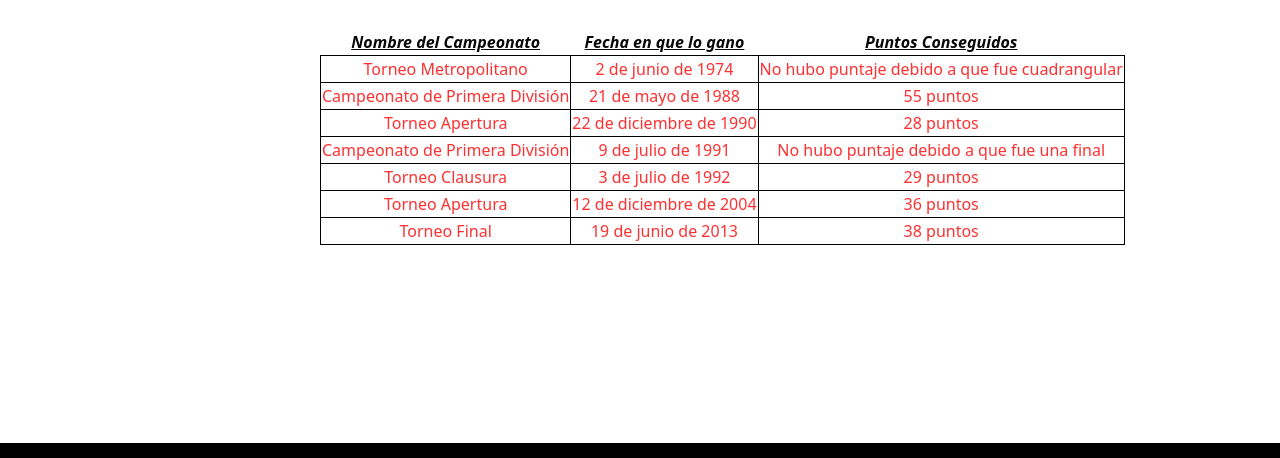
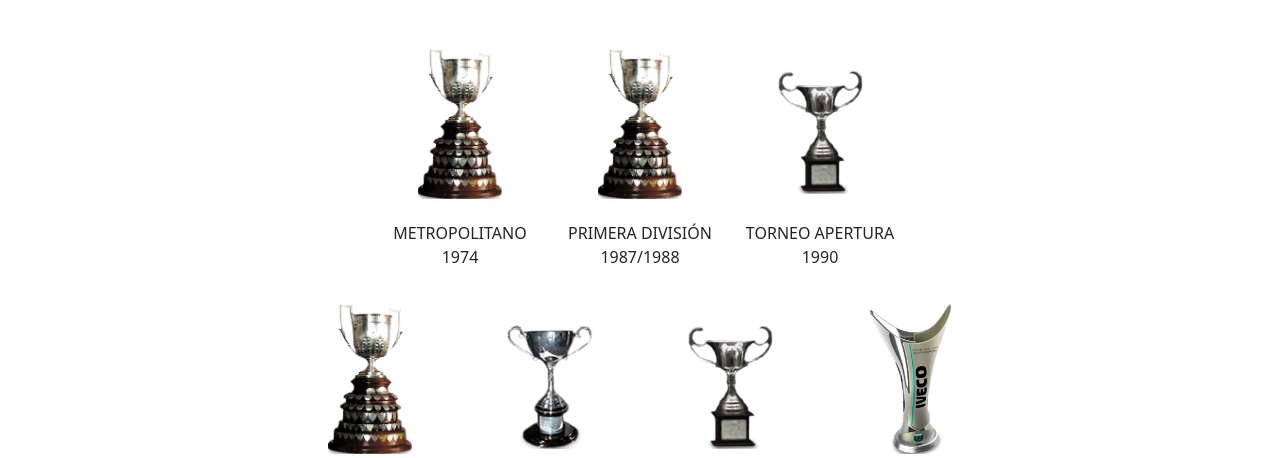
Before and after one commit to GonzaaSignanini/Proyecto-Final, a website: page htmls/logros.html in a window 1280 px wide. Shown: the part 392-850 px from the top of the page. Drawn offline with nearby package versions, Linux system fonts and the light colour scheme; a web font is replaced by a local one.

Commit message:
modifique seccion palmares

```diff
--- a/htmls/logros.html
+++ b/htmls/logros.html
@@ -38,7 +38,7 @@
                         <a class="nav-link lista__subitem" href="imagenes.html">Galería</a>
                       </li>
                       <li class="nav-item lista__item">
-                        <a class="nav-link lista__subitem" href="logros.html">Logros</a>
+                        <a class="nav-link lista__subitem" href="logros.html">Palmarés</a>
                       </li>
                       <li class="nav-item lista__item">
                         <a class="nav-link lista__subitem" href="contacto.html">Contacto</a>
@@ -49,105 +49,61 @@
               </nav>
         </header>
         <h1 class="animate__animated animate__backInRight tituloLogros">Campeonatos</h1>
+
         <section class="tablaInfo">
-            <table>
-                <tr class="tabla__head">
-                    <th>
-                        Nombre del Campeonato
-                    </th>
-                    <br>
-                    <th>
-                        Fecha en que lo gano
-                    </th>
-                    <th>
-                        Puntos Conseguidos
-                    </th>
-                </tr>
 
-                <tr class="tabla__datos">
-                    <td>
-                        Torneo Metropolitano
-                    </td>
-                    <td>
-                        2 de junio de 1974
-                    </td>
-                    <td>
-                        No hubo puntaje debido a que fue cuadrangular
-                    </td>
-                </tr>
+            <div class="trofeos">
+                <div class="card" style="width: 18rem;">
+                    <img class="trofeoDif" src="../trofeos/PrimeraDivision.png" alt="Metropolitano 1974">
+                    <div class="card-body text-modf text-modf--modificador">
+                        <p class="card-text">METROPOLITANO <br> 1974</p>
+                    </div>
+                </div>
 
-                <tr class="tabla__datos">
-                    <td>
-                        Campeonato de Primera División
-                    </td>
-                    <td>
-                        21 de mayo de 1988
-                    </td>
-                    <td>
-                        55 puntos
-                    </td>
-                </tr>
+                <div class="card" style="width: 18rem;">
+                    <img class="trofeoDif" src="../trofeos/PrimeraDivision.png" alt="Primera División">
+                    <div class="card-body text-modf text-modf--modificador">
+                        <p class="card-text">PRIMERA DIVISIÓN <br> 1987/1988</p>
+                    </div>
+                </div>
 
-                <tr class="tabla__datos">
-                    <td>
-                        Torneo Apertura
-                    </td>
-                    <td>
-                        22 de diciembre de 1990
-                    </td>
-                    <td>
-                        28 puntos
-                    </td>
-                </tr>
+                <div class="card trofeoDif" style="width: 18rem;">
+                    <img src="../trofeos/TorneoApertura.png" alt="Apertura 1990">
+                    <div class="card-body text-modf">
+                        <p class="card-text">TORNEO APERTURA <br> 1990</p>
+                    </div>
+                </div>
+            </div>
 
-                <tr class="tabla__datos">
-                    <td>
-                        Campeonato de Primera División
-                    </td>
-                    <td>
-                        9 de julio de 1991
-                    </td>
-                    <td>
-                        No hubo puntaje debido a que fue una final
-                    </td>
-                </tr>
+            <div class="trofeos">
+                <div class="card" style="width: 18rem;">
+                    <img class="trofeoDif" src="../trofeos/PrimeraDivision.png" alt="Primera Division 1990/91">
+                    <div class="card-body text-modf text-modf--modificador">
+                        <p class="card-text">PRIMERA DIVISIÓN <br> 1990/1991</p>
+                    </div>
+                </div>
 
-                <tr class="tabla__datos">
-                    <td>
-                        Torneo Clausura
-                    </td>
-                    <td>
-                        3 de julio de 1992
-                    </td>
-                    <td>
-                        29 puntos
-                    </td>
-                </tr>
+                <div class="card trofeoDif" style="width: 18rem;">
+                    <img src="../trofeos/TorneoClausura.png" alt="Clausura 1992">
+                    <div class="card-body text-modf">
+                        <p class="card-text">TORNEO CLAUSURA <br> 1992</p>
+                    </div>
+                </div>
 
-                <tr class="tabla__datos">
-                    <td>
-                        Torneo Apertura
-                    </td>
-                    <td>
-                        12 de diciembre de 2004
-                    </td>
-                    <td>
-                        36 puntos
-                    </td>
-                </tr>
+                <div class="card trofeoDif" style="width: 18rem;">
+                    <img src="../trofeos/TorneoApertura.png" alt="Apertura 2004">
+                    <div class="card-body text-modf">
+                        <p class="card-text">TORNEO APERTURA <br> 2004</p>
+                    </div>
+                </div>
 
-                <tr class="tabla__datos">
-                    <td>
-                        Torneo Final
-                    </td>
-                    <td>
-                        19 de junio de 2013
-                    </td>
-                    <td>
-                        38 puntos
-                    </td>
-                </tr>
-            </table>
+                <div class="card" style="width: 18rem;">
+                    <img class="trofeoDif" src="../trofeos/TorneoFinal2013.png" alt="Torneo Final 2013">
+                    <div class="card-body text-modif">
+                        <p class="card-text">TROFEO FINAL <br> 2013</p>
+                    </div>
+                </div>
+            </div>
         </section>
 
     <footer class="footer">
--- a/scss/estiloScss.scss
+++ b/scss/estiloScss.scss
@@ -289,8 +289,8 @@ body{
 
     .grilla{
         display: grid;
-        grid-template-columns: 25% 45% 30%;
-        grid-template-rows: 33.8vh 14vh 42.2vh 10vh;
+        grid-template-columns: 25% 50% 30%;
+        grid-template-rows: 33.8vh 14vh auto 10vh;
         grid-template-areas:
                             "header header header"
                             "titulo titulo titulo"
@@ -305,24 +305,67 @@ body{
             padding-top: 40px;
         }
 
+        .trofeos .card{
+            width: 10rem !important;
+            align-items: center;
+            margin-top: 5px;
+            border: none;
+        }
+
+        .tablaInfo .card img{
+            height: 150px;
+            width: 83.5px;
+        }
+
+        .tablaInfo .trofeoDif img{
+            height: 150px;
+            width: 105px;
+        }
+
         .tablaInfo{
             grid-area: tabla;
-            align-items: center;
-            grid-column-start: 2;
+            grid-column-start: 1;
+            margin-top: 30px;
+
+
+
+            .trofeos{
+                display: flex;
+                justify-content: center;
+                padding: 10px;
+                gap: 20px;
+
+                .text-modif{
+                    padding-bottom: 0;
+                    padding-top: 22px;
+
+                    .card-text{
+                        text-align: center;
+                    }
+                }
+
+                .trofeoDif{
+                    margin-top: 10px;
+                }
+
+                .text-modf{
+                    padding-left: 0;
+                    padding-right: 0;
+                    padding-bottom: 0;
+                    padding-top: 27px;
+
+                    &--modificador{
+                        padding-top: 22px;
+                    }
+
+                    .card-text{
+                        text-align: center;
+                    }
+                }
+            }
         }
 
-        .tabla{
 
-            &__head{
-                color: rgb(7, 7, 7);
-                text-decoration: underline;
-                font-style: $font-italic;
-            }
-
-            &__datos{
-                color: rgb(253, 49, 49);
-            }
-        }
     }
 
     .newells{
@@ -417,11 +460,17 @@ body{
             margin-left: 0;
         }
 
+        .trofeos{
+            flex-direction: column;
+            justify-content: center;
+        }
+
         .tablaInfo{
             grid-column-start: 1;
-            width: 97%;
-            margin-left: 1%;
+            justify-content: center;
+            margin-left: 31%;
         }
+
     }
 
     .textoFlex{
@@ -502,7 +551,7 @@ body{
     @media only screen and (min-width:600px){
 
     .grilla{
-        grid-template-columns: 50% 50%;
+        grid-template-columns: 25% 35% 40%;
         grid-template-rows: auto 10vh auto auto;
 
         .tituloLogros{
@@ -512,11 +561,6 @@ body{
             margin-left: 0;
         }
 
-        .tablaInfo{
-            grid-column-start: 1;
-            width: 97%;
-            margin-left: 1%;
-        }
     }
 
     .navbar-nav{
@@ -562,24 +606,27 @@ body{
         .card img{
             height: 15rem;
         }
+
+        .trofeoDif img{
+            height: 9.375rem;
+            width: 5.218rem;
+        }
+
+        .trofeoDif img{
+            height: 9.375rem;
+            width: 6.5625rem;
+        }
     }
 
     @media only screen and (min-width:768px) {
 
         .grilla{
-            grid-template-rows: auto 14vh 52.2vh auto;
+            grid-template-rows: auto 14vh auto auto;
 
             .tituloLogros{
                 grid-column-start: 1;
                 text-align: center;
                 margin-left: 0;
-            }
-
-            .tablaInfo{
-                padding: 90px;
-                margin-top: -90px;
-                grid-area: tabla;
-                grid-column-start: 1;
             }
         }
 
@@ -601,20 +648,11 @@ body{
 
         .grilla{
             grid-template-columns: 25% 45% 30%;
-            grid-template-rows: auto 15vh 55.5vh auto;
+            grid-template-rows: auto auto auto auto;
 
             .tituloLogros{
                 margin-top: 70px;
                 font-size: 55px;
-            }
-
-            .tablaInfo{
-                grid-area: tabla;
-                align-items: center;
-                grid-column-start: 2;
-                margin-top: 0;
-                padding: 0;
-                margin-left: -120px;
             }
         }
 
@@ -641,17 +679,10 @@ body{
 
         .grilla{
             grid-template-columns: 25% 45% 30%;
-            grid-template-rows: auto 15vh 49.8vh auto;
+            grid-template-rows: auto auto auto auto;
             .tituloLogros{
                 margin-top: 10px;
                 font-size: 55px;
-            }
-
-            .tablaInfo{
-                grid-area: tabla;
-                align-items: center;
-                grid-column-start: 2;
-                margin-left: 0;
             }
         }
 
```
Also changed, not shown: htmls/contacto.html (+1 -1 lines), htmls/imagenes.html (+1 -1 lines), htmls/indumentaria.html (+1 -1 lines), index.html (+1 -1 lines), css/estilos.css, trofeos/PrimeraDivision.png (added), trofeos/TorneoApertura.png (added), trofeos/TorneoClausura.png (added), trofeos/TorneoFinal2013.png (added).
